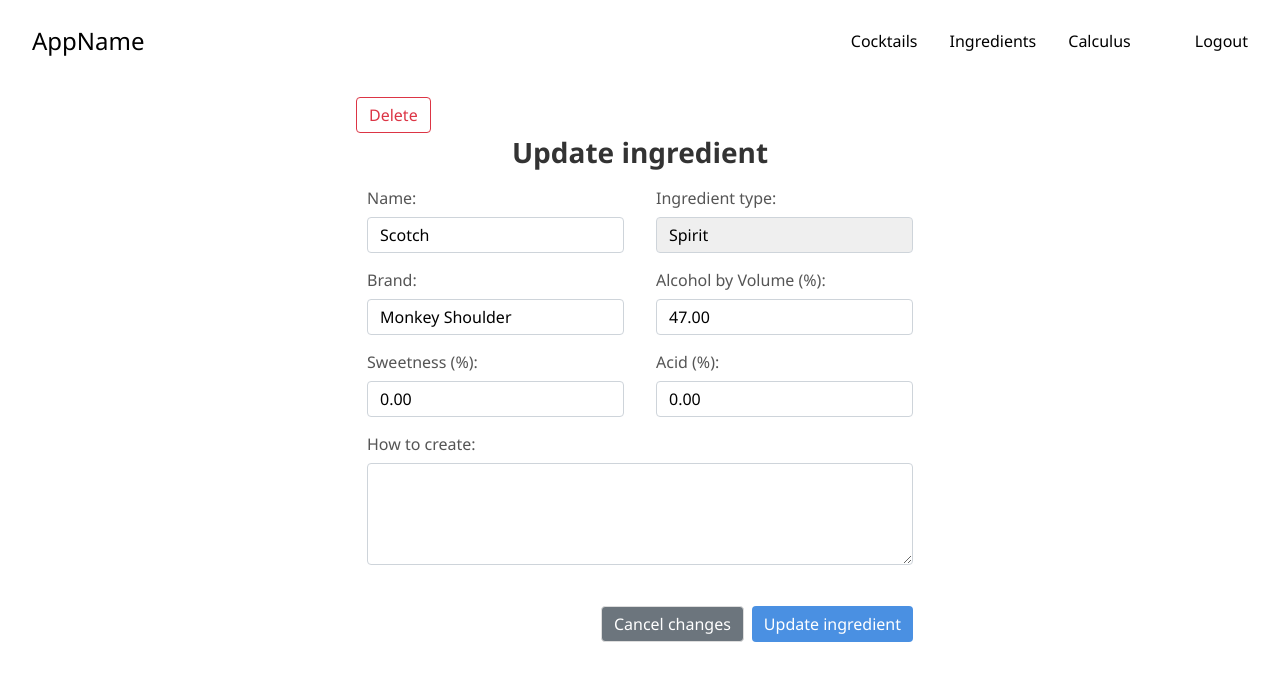
After one commit to sdolling123/cocktailProject, a Django app: page /ingredients/edit/1/ in a window 1280 px wide. The commit adds this page. Shown: the top 681 px of the page. Run offline with Django 5.2, Linux system fonts and the light colour scheme; data comes from the database, SQL or seed files in the repository; both versions use the stored data as it was after the commit.

Commit message:
edit screen and started delete, search working

```diff
--- /dev/null
+++ b/ingredients/forms.py
@@ -0,0 +1,16 @@
+from django import forms
+from .models import Ingredient
+
+class IngredientForm(forms.ModelForm):
+    class Meta:
+        model = Ingredient
+        fields = ['name',
+                  'ingredient_type',
+                  'brand',
+                  'abv',
+                  'sweetness',
+                  'acid',
+                  'instructions']
+        widgets = {
+            'instructions': forms.Textarea(attrs={'rows': 4}),
+        }
--- /dev/null
+++ b/ingredients/templates/ingredients/ingredient_create.html
@@ -0,0 +1,188 @@
+{% extends "base.html" %}
+
+{% block content %}
+<div class="ingredient-create-wrapper">
+    {% if ingredient.id %}<a href="{% url 'ingredient-delete' pk=ingredient.id %}" type="button" class="ingredient-delete-btn">Delete</a> {% else %}{% endif %}
+    <div class="ingredient-create-header">
+        <h1> {% if ingredient.id %}Update {% else %} Create new {% endif %}ingredient</h1>
+    </div>
+    <form method="post" class="create-ingredient-form">
+        {% csrf_token %}
+        {% for field in form %}
+            <div class="form-group">
+                {{ field.label_tag }}
+                {{ field }}
+                {% if field.errors %}
+                    <div class="error-messages">
+                        {{ field.errors }}
+                    </div>
+                {% endif %}
+            </div>
+        {% endfor %}
+        <div class="form-actions">
+            <button type="submit">{% if ingredient.id %}Update {% else %} Add {% endif %}ingredient</button>
+            <a href="{% url 'ingredient-list' %}" type="button">{% if ingredient.id %}Cancel changes {% else %} Cancel creation{% endif %}</a>
+        </div>
+    </form>
+</div>
+<style>
+    .ingredient-create-wrapper {
+        display: flex;
+        flex-direction: column;
+        align-items: center;
+        width: 100%;
+        max-width: 600px;
+        margin: 0 auto;
+        padding: 1rem;
+    }
+
+    .ingredient-create-header {
+        margin-bottom: 1rem;
+        text-align: center;
+    }
+
+    .ingredient-delete-btn{
+        align-self: flex-start;
+        color: #dc3545;
+
+        text-decoration: none;
+        padding: .375rem .75rem;
+        border-width: 1px;
+        border-style: solid;
+        border-radius: .25rem;
+        font-size: 1rem;
+        transition: color .15s ease-in-out,
+                    background-color .15s ease-in-out,
+                    border-color .15s ease-in-out,
+                    box-shadow .15s ease-in-out
+
+    }
+
+    .ingredient-delete-btn:hover {
+        background-color: #dc3545;
+        color: white;
+        border: 1px solid #dc3545;
+    }
+
+    .ingredient-create-header > h1 {
+        color: #333;
+        font-size: 1.75rem;
+        align-self: stretch;
+
+    }
+
+    .create-ingredient-form {
+        display: grid;
+        grid-template-columns: 1fr;
+        gap: .25rem;
+    }
+
+    .form-group {
+        width: 100%;
+        margin-bottom: 1rem;
+    }
+
+    .form-group label {
+        display: block;
+        margin-bottom: 0.5rem;
+        color: #555;
+        font-weight: 500;
+    }
+
+    .form-group input,
+    .form-group select,
+    .form-group textarea {
+        width: 100%;
+        padding: .375rem .75rem;
+        font-weight: 400;
+        font-size: 1rem;
+        border-color: #fff;
+        background-clip: padding-box;
+        border: 1px solid #ced4da;
+        appearance: none;
+        border-radius: .25rem;
+        transition: border-color 0.3s ease;
+    }
+
+    .form-group input:focus,
+    .form-group select:focus,
+    .form-group textarea:focus {
+        outline: none;
+        border-color: #4a90e2;
+    }
+
+    .error-messages {
+        color: #d9534f;
+        font-size: 0.875rem;
+        margin-top: 0.25rem;
+    }
+
+    .form-actions {
+        display: flex;
+        width: 100%;
+        margin-top: 1.25rem;
+        gap: .5rem;
+        flex-wrap: wrap;
+    }
+
+    .form-actions a,
+    .form-actions button {
+        color: #212529;
+        border-color: #212529;
+        text-decoration: none;
+        padding: .375rem .75rem;
+        border-width: 1px;
+        border-style: solid;
+        border-radius: .25rem;
+        font-size: 1rem;
+        width: 100%;
+        transition: color .15s ease-in-out,
+                    background-color .15s ease-in-out,
+                    border-color .15s ease-in-out,
+                    box-shadow .15s ease-in-out
+    }
+
+    .form-actions a {
+        background-color: #6c757d;
+        color: white;
+        border: 1px solid #ddd;
+        text-align: center;
+    }
+
+    .form-actions a:hover {
+        background-color: rgba(108, 117, 125, .8);
+    }
+
+
+    .form-actions button {
+        background-color: rgba(74, 144, 226, 1);
+        color: white;
+        border: none;
+        cursor: pointer;
+    }
+
+    .form-actions button:hover {
+        background-color: rgba(74, 144, 226, .8);
+    }
+
+    @media (min-width: 768px) {
+        .create-ingredient-form {
+            grid-template-columns: repeat(2, 1fr);
+            gap: 0 2rem;
+        }
+        .form-group:has(textarea){
+            grid-column: span 2;
+        }
+
+        .form-actions {
+            grid-column: span 2;
+            justify-content: flex-start;
+            flex-direction: row-reverse;
+        }
+
+        .form-actions a, .form-actions button {
+            width: auto;
+        }
+    }
+</style>
+{% endblock content %}
--- a/ingredients/templates/ingredients/ingredient_detail.html
+++ b/ingredients/templates/ingredients/ingredient_detail.html
@@ -4,7 +4,7 @@
 <div class="ingredient-detail-wrapper"> <!-- Adjust height based on navbar -->
     <!-- Edit button aligned to the right of the container -->
     <div class="ingredient-detail-edit-btn">
-        <a href="#">Edit</a>
+        <a href="{% url 'ingredient-edit' pk=ingredient.id %}">Edit</a>
     </div>
 
     <!-- Ingredient name and brand centered with some margin -->
@@ -45,8 +45,8 @@
     </div>
 
     <!-- Back button centered and stretched to fit smaller screens -->
-    <div class="ingredient-detail-back-btn d-flex justify-content-center mt-4">
-        <a href="{% url 'ingredient-list' %}" class="btn btn-dark flex-grow-1 w-50">Back</a>
+    <div class="ingredient-detail-back-btn">
+        <a href="{% url 'ingredient-list' %}" class="">Back</a>
     </div>
 </div>
 
--- a/ingredients/urls.py
+++ b/ingredients/urls.py
@@ -1,7 +1,10 @@
 from django.urls import path
-from .views import IngredientListView, IngredientDetailView
+from .views import IngredientListView, IngredientDetailView, IngredientCreateView, IngredientEditView
 
 urlpatterns = [
     path('',IngredientListView.as_view(),name='ingredient-list'),
     path('details/<int:pk>/',IngredientDetailView.as_view(),name='ingredient-detail'),
+    path('edit/<int:pk>/',IngredientEditView.as_view(),name='ingredient-edit'),
+    path('delete/<int:pk>/',IngredientEditView.as_view(),name='ingredient-delete'),
+    path('create/',IngredientCreateView.as_view(),name='ingredient-create'),
 ]
--- a/ingredients/views.py
+++ b/ingredients/views.py
@@ -1,6 +1,9 @@
 from django.shortcuts import render
-from django.views.generic import ListView, DetailView
+from django.contrib import messages
+from django.urls import reverse_lazy
+from django.views.generic import ListView, DetailView, CreateView, UpdateView
 from ingredients.models import Ingredient
+from .forms import IngredientForm
 
 # Create your views here.
 class IngredientListView(ListView):
@@ -16,3 +19,20 @@
     model = Ingredient
     context_object_name = 'ingredient'
     template_name = 'ingredients/ingredient_detail.html'
+
+class IngredientCreateView(CreateView):
+    model = Ingredient
+    form_class = IngredientForm
+    template_name = 'ingredients/ingredient_create.html'
+    success_url = reverse_lazy('ingredient-list')
+
+    def form_valid(self, form):
+        response = super().form_valid(form)
+        messages.success(self.request, f'"{self.object.name}" successfully added.')
+        return response
+
+class IngredientEditView(UpdateView):
+    model = Ingredient
+    form_class = IngredientForm
+    template_name = 'ingredients/ingredient_create.html'
+    success_url = reverse_lazy('ingredient-list')
--- a/static/global.css
+++ b/static/global.css
@@ -14,9 +14,9 @@
     display: none;
 }
 
-body {
-    background-color: #e8e8e8;
-}
+/* body {
+    background-color: white;
+} */
 
 nav {
     background-color: white;
--- a/templates/partials/navigation.html
+++ b/templates/partials/navigation.html
@@ -24,7 +24,7 @@
                 <div class="navPanelLinks">
                     <ul>
                         <li><a href="#">Cocktails</a></li>
-                        <li><a href="#">Ingredients</a></li>
+                        <li><a href="{% url 'ingredient-list' %}">Ingredients</a></li>
                         <li><a href="#">Calculus</a></li>
                     </ul>
                 </div>
```
Also changed, not shown: ingredients/templates/ingredients/ingredient_list.html (+30 -2 lines), db.sqlite3.
